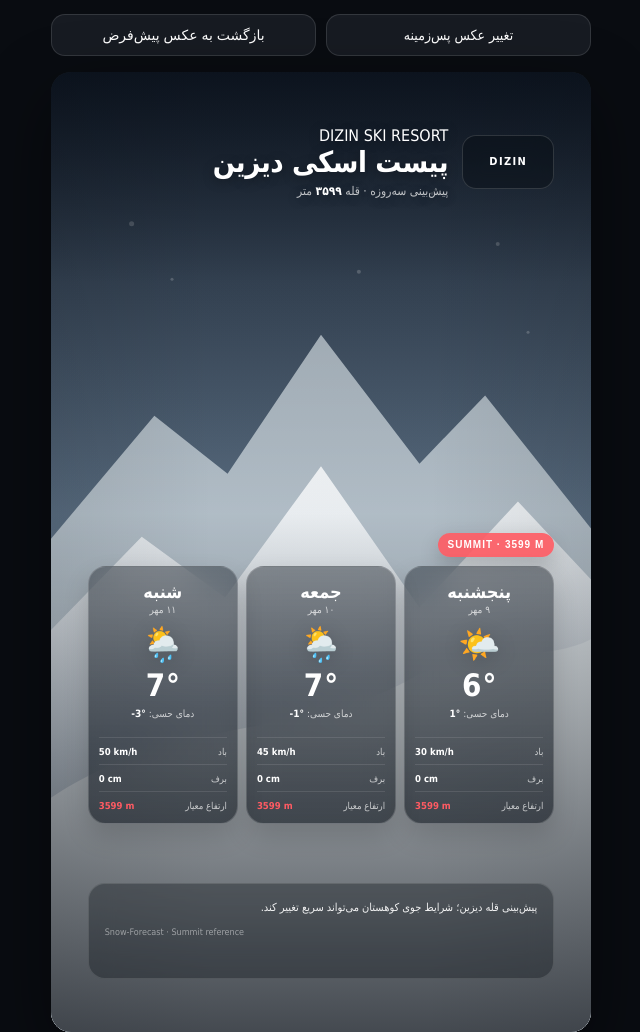
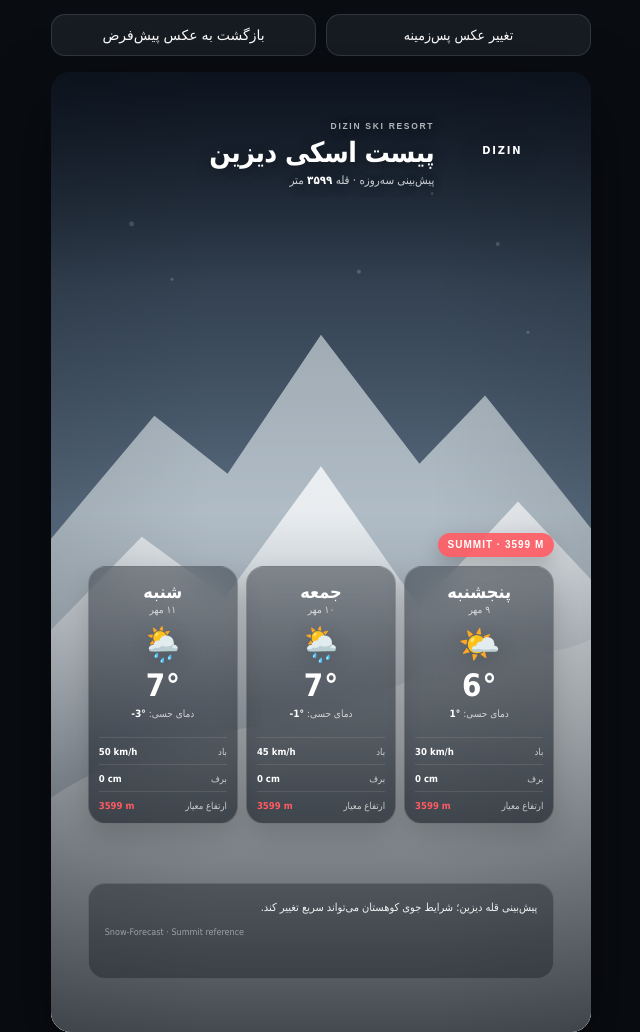
Before and after one commit to erfanchgh/dizin-weather-system, a website: page index.html in a window 1280 px wide. Shown: the whole page, without its empty margins (319-959 px from the left). Drawn offline with nearby package versions, Linux system fonts and the light colour scheme; no server answers.

Commit message:
Polish logo and title styling

```diff
--- a/style.css
+++ b/style.css
@@ -41,24 +41,45 @@ body{min-height:100vh}
 }
 
 .story-header{
-  position:absolute;top:5.6%;right:6.8%;left:6.8%;
-  display:flex;align-items:center;gap:14px
+  position:absolute;top:5.2%;right:6.8%;left:6.8%;
+  display:flex;align-items:flex-start;gap:16px
 }
 .brand-mark{
-  width:92px;height:54px;padding:4px;
+  width:104px;height:58px;padding:0;
   display:grid;place-items:center;
-  background:rgba(4,8,15,.38);
-  border:1px solid rgba(255,255,255,.14);
-  border-radius:14px;
-  backdrop-filter:blur(10px);
-  overflow:hidden
+  background:transparent;
+  border:0;
+  border-radius:0;
+  backdrop-filter:none;
+  overflow:visible;
+  filter:drop-shadow(0 3px 12px rgba(0,0,0,.28))
 }
-.brand-logo{width:100%;height:100%;object-fit:contain}
-.brand-fallback{font-size:11px;font-weight:700;letter-spacing:1.4px}
-.title-block{flex:1;text-align:right;text-shadow:0 2px 12px rgba(0,0,0,.35)}
-.title-block h1{font-size:29px;margin:0 0 5px;font-weight:850;letter-spacing:-.4px}
-.title-block p{font-size:12px;margin:0;color:var(--muted)}
-.title-block bdi{color:#fff;font-weight:700}
+.brand-logo{width:100%;height:100%;object-fit:contain;object-position:center}
+.brand-fallback{font-size:11px;font-weight:800;letter-spacing:1.8px}
+.title-block{
+  flex:1;text-align:right;
+  text-shadow:0 2px 14px rgba(0,0,0,.38)
+}
+.eyebrow{
+  display:block;
+  direction:ltr;
+  margin-bottom:5px;
+  font:700 8.5px/1.1 Arial,sans-serif;
+  letter-spacing:1.7px;
+  color:rgba(255,255,255,.68)
+}
+.title-block h1{
+  font-size:28px;
+  margin:0 0 4px;
+  font-weight:900;
+  letter-spacing:-.55px
+}
+.title-block p{
+  font-size:11.5px;
+  margin:0;
+  color:rgba(255,255,255,.78)
+}
+.title-block bdi{color:#fff;font-weight:800}
 
 .forecast-wrap{
   position:absolute;top:48%;right:6.8%;left:6.8%;
@@ -136,10 +157,11 @@ body{min-height:100vh}
 @media(max-width:480px){
   .app-shell{padding:9px}
   .story{border-radius:14px}
-  .story-header{top:5.2%;right:6%;left:6%;gap:10px}
-  .brand-mark{width:78px;height:46px;border-radius:12px}
-  .title-block h1{font-size:22px}
-  .title-block p{font-size:10px}
+  .story-header{top:4.8%;right:6%;left:6%;gap:12px}
+  .brand-mark{width:88px;height:49px}
+  .eyebrow{font-size:7px;letter-spacing:1.3px;margin-bottom:4px}
+  .title-block h1{font-size:21px;margin-bottom:3px}
+  .title-block p{font-size:9.5px}
 
   .forecast-wrap{top:49.5%;right:6%;left:6%}
   .summit-label{font-size:8px;padding:5px 8px;margin-bottom:7px}
```
